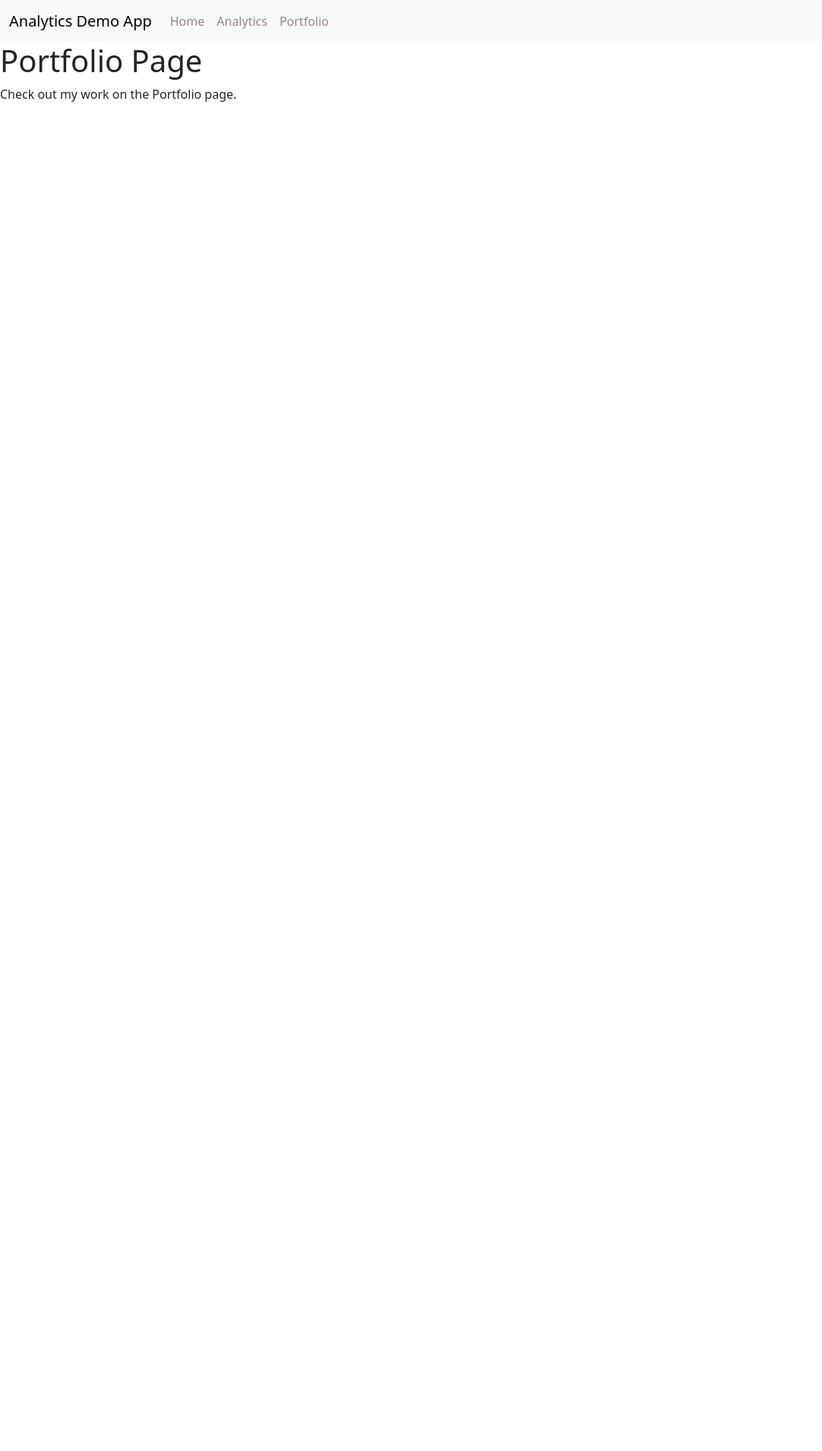
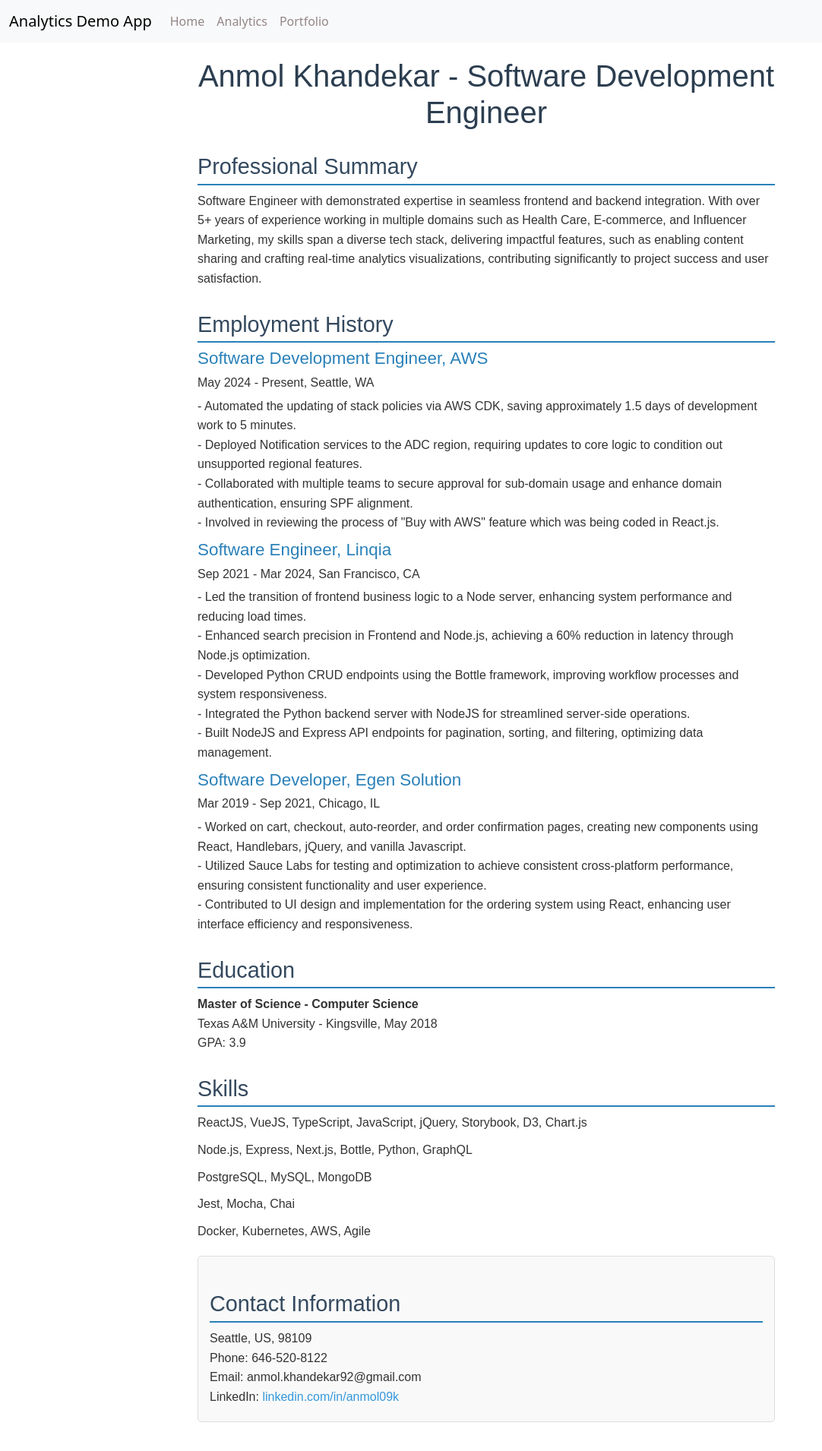
Before and after one commit to anmol091192/AnalyticsDemo, a React (Create React App) app: page /portfolio in a window 1280 px wide. Shown: the whole page at 76% size, without its empty margins (0-1082 px from the left). Before the commit the page ends 800 px from the top, so only its background shows below. Built offline with nearby package versions, Linux system fonts and the light colour scheme.

Commit message:
Portfolio Page added

```diff
--- a/src/pages/Analytics/Analytics.js
+++ b/src/pages/Analytics/Analytics.js
@@ -8,7 +8,7 @@ import StackedBarChart from './components/StackedBarChart';
 function Analytics() {
   return (
     <div className='analytics-wrapper'>
-      <h1>Analytics Page</h1>
+      <h1>Analytics</h1>
       <div className='toggle-section'>
         <Toggle label="Operating Expenses Breakdown">
           <DonutChartWithTable />
--- /dev/null
+++ b/src/pages/Portfolio/Portfolio.css
@@ -0,0 +1,70 @@
+.portfolio-container {
+    max-width: 800px;
+    margin: 0 auto;
+    padding: 20px;
+    font-family: 'Arial', sans-serif;
+    line-height: 1.6;
+    color: #333;
+  }
+
+  .portfolio-container h1 {
+    text-align: center;
+    font-size: 2.5rem;
+    margin-bottom: 20px;
+    color: #2c3e50;
+  }
+
+  .portfolio-container h2 {
+    font-size: 1.8rem;
+    margin-top: 30px;
+    color: #34495e;
+    border-bottom: 2px solid #2980b9;
+    padding-bottom: 5px;
+  }
+
+  .portfolio-container section {
+    margin-bottom: 20px;
+  }
+
+  .portfolio-container p {
+    margin-bottom: 10px;
+  }
+
+  .portfolio-container ul {
+    list-style-type: none;
+    padding-left: 0;
+  }
+
+  .portfolio-container li {
+    margin-bottom: 10px;
+  }
+
+  .portfolio-container li h3 {
+    margin: 0;
+    font-size: 1.4rem;
+    color: #2980b9;
+  }
+
+  .portfolio-container li p {
+    margin: 5px 0;
+  }
+
+  .portfolio-container a {
+    color: #3498db;
+    text-decoration: none;
+  }
+
+  .portfolio-container a:hover {
+    text-decoration: underline;
+  }
+
+  .contact-info {
+    background-color: #f9f9f9;
+    padding: 15px;
+    border-radius: 5px;
+    border: 1px solid #ddd;
+  }
+
+  .contact-info p {
+    margin: 5px 0;
+  }
--- a/src/pages/Portfolio/Portfolio.js
+++ b/src/pages/Portfolio/Portfolio.js
@@ -1,10 +1,86 @@
 import React from 'react';
+import './Portfolio.css';
 
 function Portfolio() {
   return (
-    <div>
-      <h1>Portfolio Page</h1>
-      <p>Check out my work on the Portfolio page.</p>
+    <div className="portfolio-container">
+      <h1>Anmol Khandekar - Software Development Engineer</h1>
+
+      <section>
+        <h2>Professional Summary</h2>
+        <p>
+          Software Engineer with demonstrated expertise in seamless frontend and backend integration.
+          With over 5+ years of experience working in multiple domains such as Health Care, E-commerce, and Influencer Marketing,
+          my skills span a diverse tech stack, delivering impactful features, such as enabling content sharing and
+          crafting real-time analytics visualizations, contributing significantly to project success and user satisfaction.
+        </p>
+      </section>
+
+      <section>
+        <h2>Employment History</h2>
+        <ul>
+          <li>
+            <h3>Software Development Engineer, AWS</h3>
+            <p>May 2024 - Present, Seattle, WA</p>
+            <p>
+              - Automated the updating of stack policies via AWS CDK, saving approximately 1.5 days of development work to 5 minutes.<br />
+              - Deployed Notification services to the ADC region, requiring updates to core logic to condition out unsupported regional features.<br />
+              - Collaborated with multiple teams to secure approval for sub-domain usage and enhance domain authentication, ensuring SPF alignment.<br />
+              - Involved in reviewing the process of "Buy with AWS" feature which was being coded in React.js.
+            </p>
+          </li>
+          <li>
+            <h3>Software Engineer, Linqia</h3>
+            <p>Sep 2021 - Mar 2024, San Francisco, CA</p>
+            <p>
+              - Led the transition of frontend business logic to a Node server, enhancing system performance and reducing load times.<br />
+              - Enhanced search precision in Frontend and Node.js, achieving a 60% reduction in latency through Node.js optimization.<br />
+              - Developed Python CRUD endpoints using the Bottle framework, improving workflow processes and system responsiveness.<br />
+              - Integrated the Python backend server with NodeJS for streamlined server-side operations.<br />
+              - Built NodeJS and Express API endpoints for pagination, sorting, and filtering, optimizing data management.
+            </p>
+          </li>
+          <li>
+            <h3>Software Developer, Egen Solution</h3>
+            <p>Mar 2019 - Sep 2021, Chicago, IL</p>
+            <p>
+              - Worked on cart, checkout, auto-reorder, and order confirmation pages, creating new components using React, Handlebars, jQuery, and vanilla Javascript.<br />
+              - Utilized Sauce Labs for testing and optimization to achieve consistent cross-platform performance, ensuring consistent functionality and user experience.<br />
+              - Contributed to UI design and implementation for the ordering system using React, enhancing user interface efficiency and responsiveness.
+            </p>
+          </li>
+        </ul>
+      </section>
+
+      <section>
+        <h2>Education</h2>
+        <p>
+          <strong>Master of Science - Computer Science</strong><br />
+          Texas A&M University - Kingsville, May 2018<br />
+          GPA: 3.9
+        </p>
+      </section>
+
+      <section>
+        <h2>Skills</h2>
+        <ul>
+          <li>ReactJS, VueJS, TypeScript, JavaScript, jQuery, Storybook, D3, Chart.js</li>
+          <li>Node.js, Express, Next.js, Bottle, Python, GraphQL</li>
+          <li>PostgreSQL, MySQL, MongoDB</li>
+          <li>Jest, Mocha, Chai</li>
+          <li>Docker, Kubernetes, AWS, Agile</li>
+        </ul>
+      </section>
+
+      <section className="contact-info">
+        <h2>Contact Information</h2>
+        <p>
+          Seattle, US, 98109<br />
+          Phone: 646-520-8122<br />
+          Email: anmol.khandekar92@gmail.com<br />
+          LinkedIn: <a href="https://linkedin.com/in/anmol09k" target="_blank" rel="noopener noreferrer">linkedin.com/in/anmol09k</a>
+        </p>
+      </section>
     </div>
   );
 }
```
Also changed, not shown: 1 other file (tests, documents, lock files or other folders).
